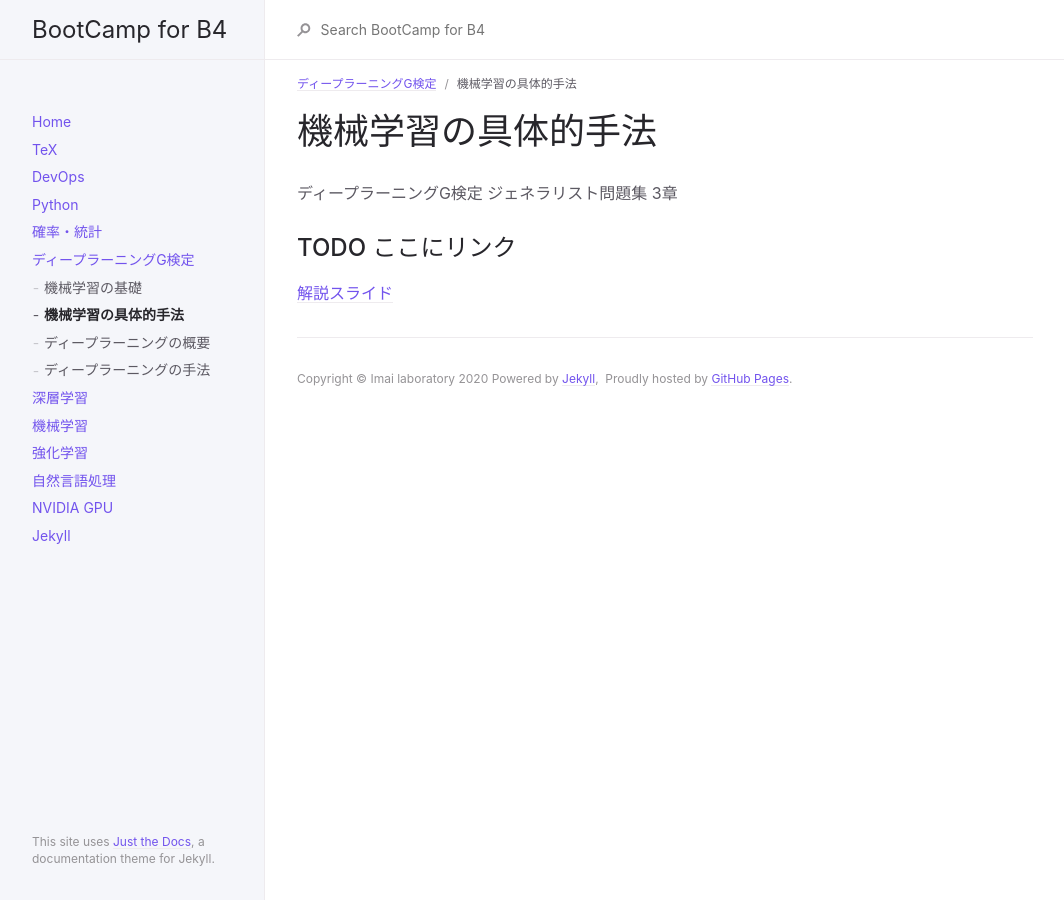
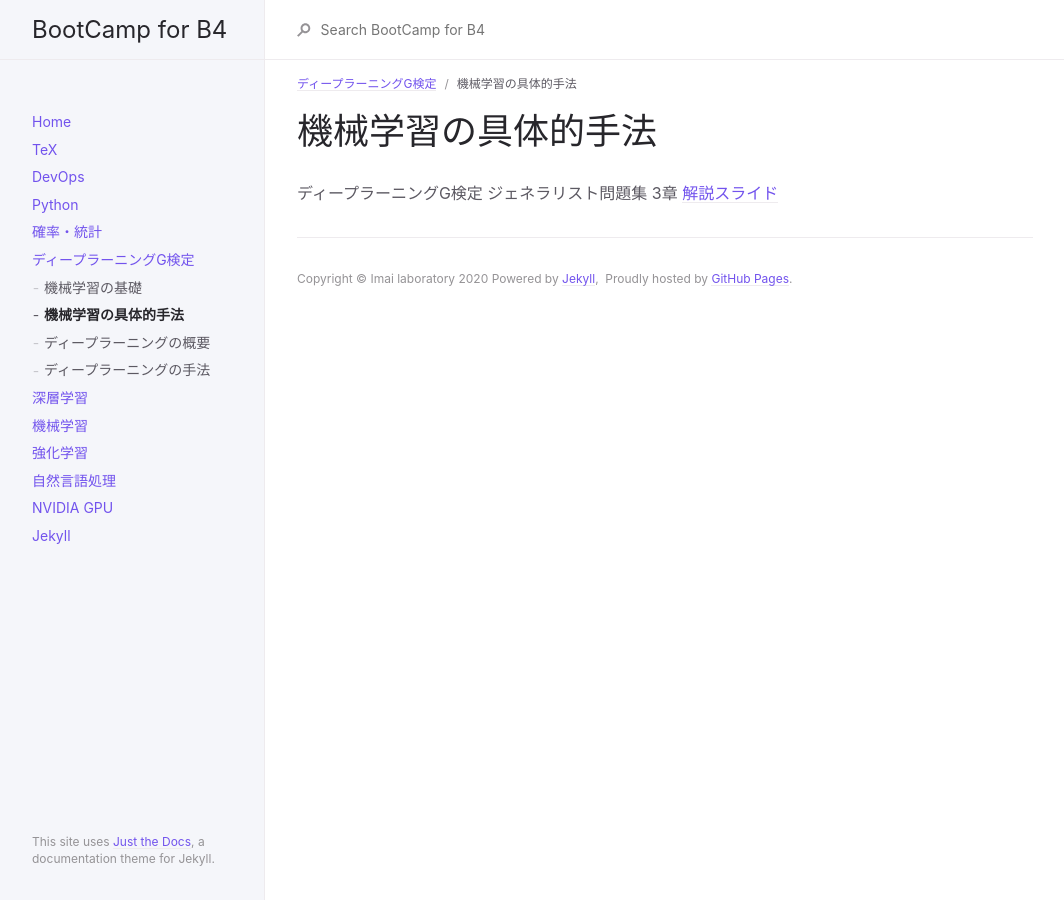
Before and after one commit to imai-laboratory/b4_induction_training, a Jekyll site: the page built from docs/dlg/chapter3.md, in a window 1280 px wide. Shown: the whole page, without its empty margins (107-1171 px from the left). Built offline with Jekyll 4.4.1, drawn with Linux system fonts in a browser that asks for light colours.

Commit message:
update links

```diff
--- a/docs/dlg/chapter3.md
+++ b/docs/dlg/chapter3.md
@@ -7,5 +7,4 @@ nav_order: 2
 
 # 機械学習の具体的手法
 ディープラーニングG検定 ジェネラリスト問題集 3章
-## TODO ここにリンク
-[解説スライド]()
+[解説スライド](https://drive.google.com/file/d/1s5eW8jBB5MpuE1TdevE6o0QTibJvWt2O/view?usp=sharing)
```
Also changed, not shown: docs/dlg/chapter5.md (+1 -1 lines).
